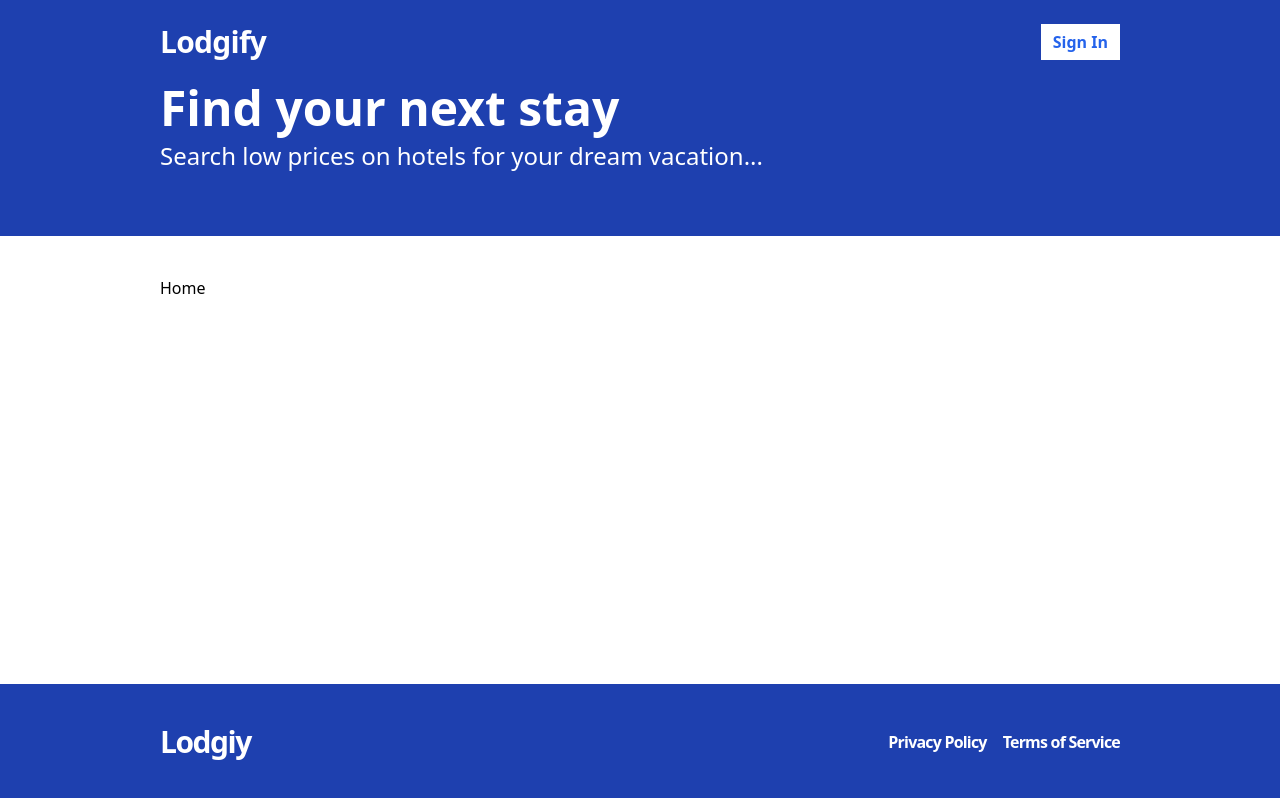
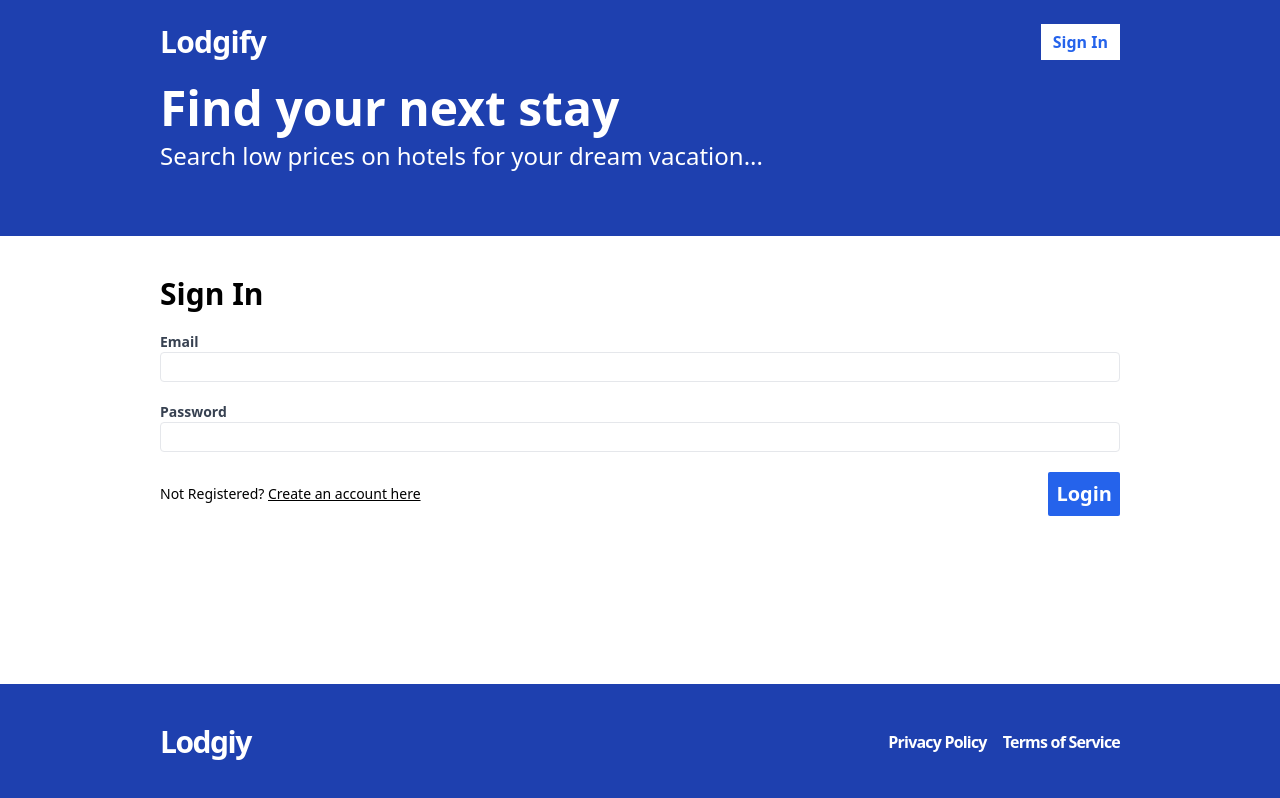
Before and after one commit to EpicAryan/Lodgify, a React (Vite) app in the folder frontend/: page /sign-in in a window 1280 px wide. Before the commit this address led to /. Built offline with nearby package versions, Linux system fonts and the light colour scheme; no server answers.

Commit message:
feat: Implement sign-in and sign-out UI with corresponding functionality

```diff
--- a/frontend/src/App.tsx
+++ b/frontend/src/App.tsx
@@ -6,6 +6,7 @@
 } from "react-router-dom";
 import Layout from "./layouts/Layout";
 import Register from "./pages/Register";
+import SignIn from "./pages/SignIn";
 
 function App() {
   return (
@@ -35,6 +36,14 @@
             </Layout>
           }
         />
+        <Route
+          path='/sign-in'
+          element={
+            <Layout>
+              <SignIn />
+            </Layout>
+          }
+        />
         <Route path="*" element={<Navigate to="/" />} />
       </Routes>
     </Router>
--- a/frontend/src/api-client.ts
+++ b/frontend/src/api-client.ts
@@ -1,4 +1,5 @@
 import { RegisterFormData } from "./pages/Register";
+import { SignInFormData } from "./pages/SignIn";
 
     const API_BASE_URL = import.meta.env.VITE_API_BASE_URL;
     if (!API_BASE_URL) {
@@ -22,6 +23,23 @@
     }
 };
 
+export const signIn = async (formData: SignInFormData) => {
+    const response = await fetch(`${API_BASE_URL}/api/auth/login`, {
+    method: 'POST',
+    credentials: "include",
+    headers: {
+        'Content-Type': 'application/json'
+    },
+    body: JSON.stringify(formData)
+    })
+
+    const body = await response.json();
+    if(!response.ok){
+        throw new Error(body.message);
+    }
+    return body;
+};
+
 export const validateToken = async () =>{
     const response = await fetch(`${API_BASE_URL}/api/auth/validate-token`, {
         credentials: "include"
@@ -31,4 +49,15 @@
         throw new Error("Token invalid");
     }
     return response.json();
+};
+
+export const signOut =  async ()=>{
+    const response = await fetch(`${API_BASE_URL}/api/auth/logout`, {
+        credentials: "include",
+        method: "POST"
+    });
+
+    if(!response.ok){
+        throw new Error("Error during sign out");
+    }
 }
--- a/frontend/src/components/Header.tsx
+++ b/frontend/src/components/Header.tsx
@@ -1,5 +1,6 @@
 import { Link } from "react-router-dom";
 import { useAppContext } from "../contexts/AppContext";
+import SignOutButton from "./SignOutButton";
 
 const Header = () => {
   const { isLoggedIn } = useAppContext();
@@ -13,9 +14,9 @@
         <span className="flex space-x-2">
           {isLoggedIn ? (
             <>
-              <Link to="/my-bookings">My Bookings</Link>
-              <Link to="/my-hotels">My hotels</Link>
-              <button>Sign out</button>
+              <Link className="flex items-center text-white px-3 font-bold hover:bg-blue-600" to="/my-bookings">My Bookings</Link>
+              <Link className="flex items-center text-white px-3 font-bold hover:bg-blue-600" to="/my-hotels">My hotels</Link>
+              <SignOutButton/>
             </>
           ) : (
             <Link
--- /dev/null
+++ b/frontend/src/components/SignOutButton.tsx
@@ -0,0 +1,26 @@
+import { useQueryClient, useMutation } from 'react-query';
+import * as apiClient from '../api-client';
+import { useAppContext } from '../contexts/AppContext';
+
+const SignOutButton = () => {
+    const queryClient = useQueryClient();
+    const { showToast } = useAppContext();
+    const mutation = useMutation(apiClient.signOut, {
+        onSuccess: async() =>{
+            await queryClient.invalidateQueries("validateToken")
+            showToast({message: 'Sign Out!', type: 'SUCCESS'});
+        },
+        onError:(error: Error) =>{
+            showToast({message: error.message, type: 'ERROR'});
+        },
+    })
+
+    const handleClick = () => {
+        mutation.mutate();
+    }
+  return (
+   <button onClick={handleClick} className="text-blue-600 px-3 font-bold bg-white hover:bg-gray-200 hover:text-blue-400">Sign Out</button>
+  )
+}
+
+export default SignOutButton;
--- a/frontend/src/pages/Register.tsx
+++ b/frontend/src/pages/Register.tsx
@@ -1,5 +1,5 @@
 import { useForm } from "react-hook-form";
-import { useMutation } from "react-query";
+import { useMutation, useQueryClient } from "react-query";
 import * as apiClient from "../api-client";
 import { useAppContext } from "../contexts/AppContext";
 import { useNavigate } from "react-router-dom";
@@ -16,12 +16,14 @@
 const Register = () => {
   const navigate = useNavigate();
   const { showToast } = useAppContext();
+  const queryClient = useQueryClient();
 
   const { register, watch, handleSubmit, formState:{errors} } = useForm<RegisterFormData>();
 
   const mutation = useMutation(apiClient.register, {
-    onSuccess: () => {
+    onSuccess: async () => {
         showToast({message: 'Registration Success', type: 'SUCCESS'});
+        await queryClient.invalidateQueries('validateToken');
         navigate('/');
     },
     onError: (error: Error) => {
--- /dev/null
+++ b/frontend/src/pages/SignIn.tsx
@@ -0,0 +1,88 @@
+import { useForm } from "react-hook-form";
+import { useMutation, useQueryClient } from "react-query";
+import * as apiClient from "../api-client";
+import { useAppContext } from "../contexts/AppContext";
+import { Link, useNavigate } from "react-router-dom";
+
+export type SignInFormData = {
+  email: string;
+  password: string;
+};
+
+const SignIn = () => {
+  const {showToast} = useAppContext();
+  const navigate = useNavigate();
+  const queryClient = useQueryClient();
+  const {
+    register,
+    formState: { errors },
+    handleSubmit,
+  } = useForm<SignInFormData>();
+
+  const mutation = useMutation(apiClient.signIn, {
+    onSuccess: async () => {
+      showToast({message: 'Sign in successfully', type: 'SUCCESS'});
+      await queryClient.invalidateQueries('validateToken');
+      navigate('/');
+    },
+    onError: (error: Error) => {
+      showToast({message: error.message, type: 'ERROR'})
+    },
+  });
+
+  const onSubmit = handleSubmit((data) => {
+    mutation.mutate(data);
+  });
+
+  return (
+    <form className="flex flex-col gap-5" onSubmit={onSubmit}>
+      <h2 className="text-3xl font-bold">Sign In</h2>
+
+      <label className="text-gray-700 text-sm font-bold flex-1">
+        Email
+        <input
+          type="email"
+          className="border rounded w-full py-1 px-2"
+          {...register("email", { required: "This field is required" })}
+        ></input>
+        {errors.email && (
+          <span className="text-red-500">{errors.email.message}</span>
+        )}
+      </label>
+      <label className="text-gray-700 text-sm font-bold flex-1">
+        Password
+        <input
+          type="password"
+          className="border rounded w-full py-1 px-2"
+          {...register("password", {
+            required: "This field is required",
+            minLength: {
+              value: 6,
+              message: "Password must be at least 6 characters",
+            },
+            maxLength: {
+              value: 20,
+              message: "Password must be at most 20 characters",
+            },
+          })}
+        ></input>
+        {errors.password && (
+          <span className="text-red-500">{errors.password.message}</span>
+        )}
+      </label>
+      <span className="flex items-center justify-between">
+        <span className="text-sm">
+          Not Registered? <Link className="underline" to="/register">Create an account here</Link>
+        </span>
+        <button
+          type="submit"
+          className="bg-blue-600 text-white p-2 font-bold rounded-sm hover:bg-blue-500 text-xl"
+        >
+          Login
+        </button>
+      </span>
+    </form>
+  );
+};
+
+export default SignIn;
```
Also changed, not shown: 1 other file (tests, documents, lock files or other folders).
